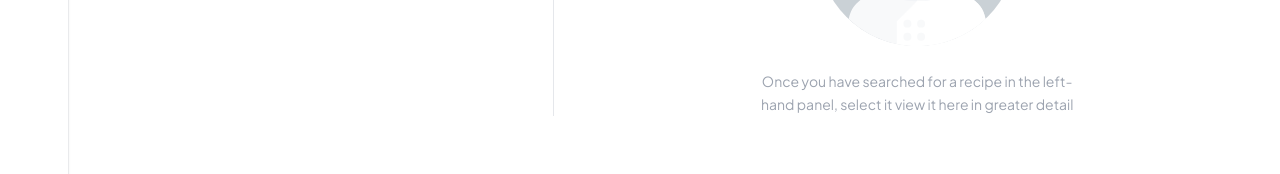
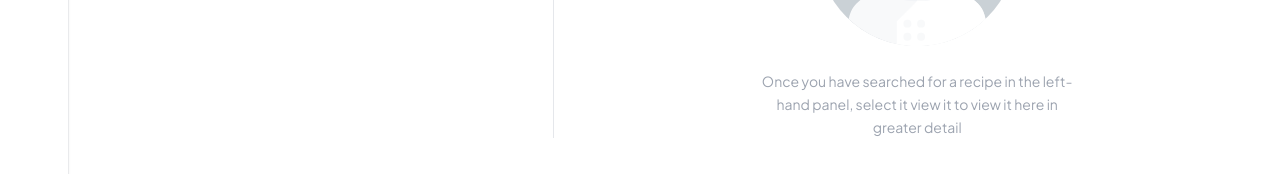
Before and after one commit to rizzy7860/Recipe-Generator, a Next.js app: page / in a window 1280 px wide. Shown: the part 506-680 px from the top of the page. Built offline with nearby package versions, Linux system fonts and the light colour scheme; no server answers.

Commit message:
refactor(text): text adjustments

```diff
--- a/src/components/FullRecipe/FullRecipe.tsx
+++ b/src/components/FullRecipe/FullRecipe.tsx
@@ -14,7 +14,7 @@ export default function FullRecipe(): React.ReactNode {
         />
         <p className="text-gray-400 max-w-80 text-center text-sm leading-relaxed">
           Once you have searched for a recipe in the left-hand panel, select it
-          view it here in greater detail
+          view it to view it here in greater detail
         </p>
       </div>
     </div>
```
